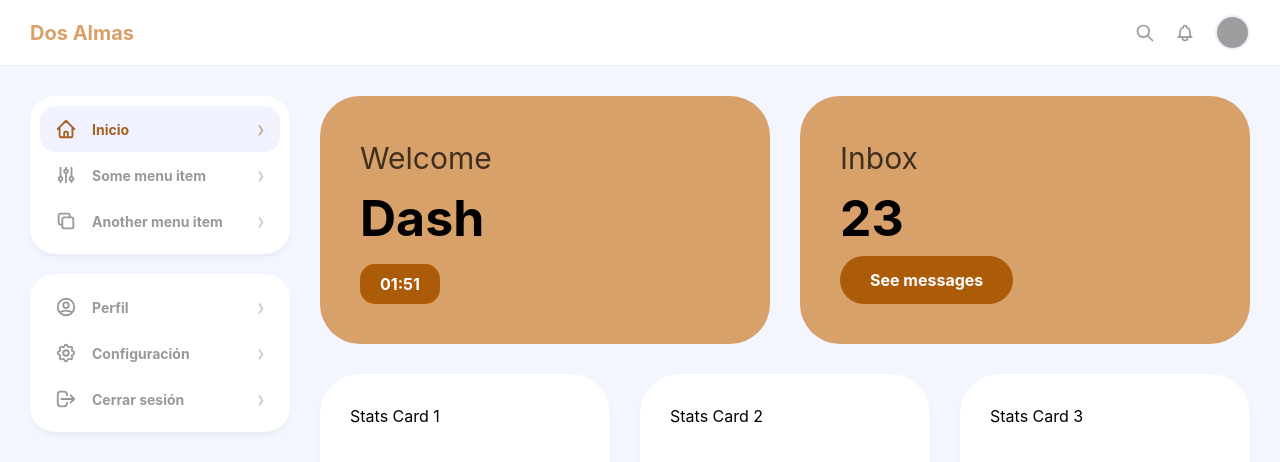
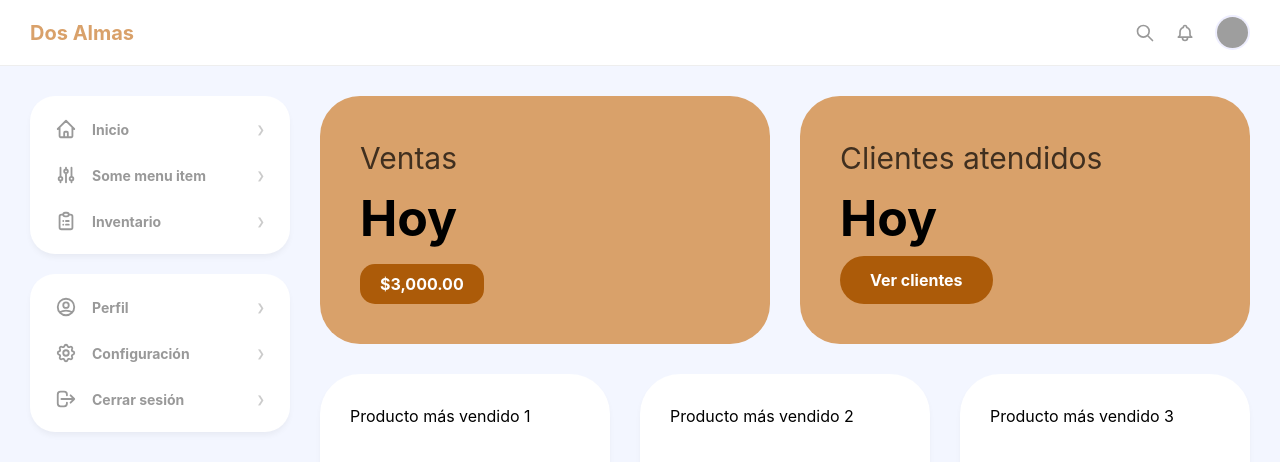
Before and after one commit to sherlody/Men--Dos-Almas-, a React (Vite) app in the folder Menu Dos Almas/: page /dashboard in a window 1280 px wide. Shown: the top 462 px of the page. Built offline with nearby package versions, Linux system fonts and the light colour scheme; grey boxes are pictures that could not be loaded.

Commit message:
pantalla de inventario

```diff
--- a/Menu Dos Almas/src/App.jsx
+++ b/Menu Dos Almas/src/App.jsx
@@ -4,6 +4,8 @@ import {BrowserRouter as Router, Routes, Route} from 'react-router-dom';
 import PaginaPrincipal from './paginas/PaginaPrincipal';
 import Login from './paginas/Login';
 import DashboardEmpleado from './paginas/DashboardEmpleado';
+import DashboardInicio from './paginas/DashboardInicio';
+import Inventario from './paginas/Inventario';
 import DashboardCliente from './paginas/DashboardCliente';
 import PaginaCocinero from './paginas/PaginaCocinero';
 
@@ -12,11 +14,18 @@ function App() {
   return (
     <Router>
       <Routes>
+
+        {/* PUBLICAS */}
         <Route path="/" element={<PaginaPrincipal />} />
         <Route path="/login" element={<Login />} />
         <Route path="/dashboard-cliente" element={<DashboardCliente />} />
-         <Route path="/cocinero" element={<PaginaCocinero />} />
-        <Route path="/dashboard" element={<DashboardEmpleado />} />
+        <Route path="/cocinero" element={<PaginaCocinero />} />
+
+        {/* DASHBOARD (PADRE) */}
+        <Route path="/dashboard" element={<DashboardEmpleado />}>
+          <Route index element={<DashboardInicio />} /> {/* /dashboard */}
+          <Route path="inventario" element={<Inventario />} /> {/* /dashboard/inventario */}
+        </Route>
 
       </Routes>
     </Router>
--- a/Menu Dos Almas/src/paginas/DashboardEmpleado.jsx
+++ b/Menu Dos Almas/src/paginas/DashboardEmpleado.jsx
@@ -1,8 +1,10 @@
 import { useNavigate } from "react-router-dom";
+import { Outlet } from "react-router-dom";
 import './DashboardEmpleado.css';
 import {
   HiOutlineHome, HiOutlineAdjustments, HiOutlineDuplicate,
-  HiOutlineUserCircle, HiOutlineCog, HiOutlineLogout, HiOutlineSearch, HiOutlineBell
+  HiOutlineUserCircle, HiOutlineCog, HiOutlineLogout, HiOutlineSearch, HiOutlineBell,
+  HiOutlineClipboardList
 } from "react-icons/hi";
 
 
@@ -32,45 +34,22 @@ function DashboardEmpleado() {
         {/* SIDEBAR - Siempre visible y con ancho fijo */}
         <aside className="sidebar">
           <div className="sidebar-group">
-            <SidebarItem icon={<HiOutlineHome />} label="Inicio" active />
+            <SidebarItem icon={<HiOutlineHome />} label="Inicio"  onClick={() => navigate("/dashboard")} />
             <SidebarItem icon={<HiOutlineAdjustments />} label="Some menu item" />
-            <SidebarItem icon={<HiOutlineDuplicate />} label="Another menu item" />
+            <SidebarItem icon={<HiOutlineClipboardList />} label="Inventario" onClick={() => navigate("/dashboard/inventario")} />
           </div>
 
           <div className="sidebar-group">
             <SidebarItem icon={<HiOutlineUserCircle />} label="Perfil" />
             <SidebarItem icon={<HiOutlineCog />} label="Configuración" />
-            <SidebarItem icon={<HiOutlineLogout />} label="Cerrar sesión" onClick={() => navigate("/login")} />
+            <SidebarItem icon={<HiOutlineLogout />} label="Cerrar sesión" onClick={() => {localStorage.removeItem("isLoggedIn"); navigate("/login"); }} />
           </div>
         </aside>
 
         {/* CONTENIDO PRINCIPAL - Se ajusta al espacio restante */}
         <main className="main-content">
-          <div className="top-cards">
-            <div className="card welcome-card">
-               <div className="card-info">
-                  <p>Welcome</p>
-                  <h2>Dash</h2>
-               </div>
-               <span className="badge">01:51</span>
-            </div>
+            <Outlet />
 
-            <div className="card inbox-card">
-               <div className="card-info">
-                  <p>Inbox</p>
-                  <h2>23</h2>
-               </div>
-               <button className="btn-primary">See messages</button>
-            </div>
-          </div>
-
-          <div className="stats-grid">
-            {[1, 2, 3].map((i) => (
-              <div key={i} className="stats-card">
-                <h3>Stats Card {i}</h3>
-              </div>
-            ))}
-          </div>
         </main>
       </div>
     </div>
--- /dev/null
+++ b/Menu Dos Almas/src/paginas/DashboardInicio.jsx
@@ -0,0 +1,33 @@
+function DashboardHome() {
+  return (
+    <>
+      <div className="top-cards">
+        <div className="card welcome-card">
+          <div className="card-info">
+            <p>Ventas</p>
+            <h2>Hoy</h2>
+          </div>
+          <span className="badge">$3,000.00</span>
+        </div>
+
+        <div className="card inbox-card">
+          <div className="card-info">
+            <p>Clientes atendidos</p>
+            <h2>Hoy</h2>
+          </div>
+          <button className="btn-primary">Ver clientes</button>
+        </div>
+      </div>
+
+      <div className="stats-grid">
+        {[1, 2, 3].map((i) => (
+          <div key={i} className="stats-card">
+            <h3>Producto más vendido {i}</h3>
+          </div>
+        ))}
+      </div>
+    </>
+  );
+}
+
+export default DashboardHome;
--- /dev/null
+++ b/Menu Dos Almas/src/paginas/Inventario.jsx
@@ -0,0 +1,109 @@
+function Inventario() {
+  const productos = [
+    {
+      id: 1,
+      img: "https://images.unsplash.com/photo-1646753522408-077ef9839300",
+      nombre: "Producto 1",
+      precio: 149,
+    },
+    {
+      id: 2,
+      img: "https://images.unsplash.com/photo-1651950519238-15835722f8bb",
+      nombre: "Producto 2",
+      precio: 149,
+    },
+    {
+      id: 3,
+      img: "https://images.unsplash.com/photo-1651950537598-373e4358d320",
+      nombre: "Producto 3",
+      precio: 149,
+    },
+    {
+      id: 4,
+      img: "https://images.unsplash.com/photo-1651950540805-b7c71869e689",
+      nombre: "Producto 4",
+      precio: 149,
+    },
+    {
+      id: 5,
+      img: "https://images.unsplash.com/photo-1649261191624-ca9f79ca3fc6",
+      nombre: "Producto 5",
+      precio: 149,
+    },
+    {
+      id: 6,
+      img: "https://images.unsplash.com/photo-1649261191606-cb2496e97eee",
+      nombre: "Producto 6",
+      precio: 149,
+    },
+  ];
+
+  return (
+    <div className="p-10 bg-gray-100 min-h-screen max-w-7xl mx-auto">
+      {/* TITULO */}
+      <div className="flex justify-between items-center mb-10">
+        <h1 className="font-bold text-4xl mb-2">
+          Inventario de Productos
+        </h1>
+
+        {/* BOTON AGREGAR */}
+        <button className="bg-blue-600 text-white px-4 py-2 rounded-lg mb-8 hover:bg-blue-700 transition">
+          Agregar nuevo producto
+        </button>
+      </div>
+
+
+      {/* GRID */}
+      <div className="grid grid-cols-4 md:grid-cols-2 lg:grid-cols-3 gap-8">
+
+        {productos.map((producto) => (
+          <div
+            key={producto.id}
+            className="bg-white rounded-2xl shadow-md overflow-hidden hover:shadow-xl transition duration-300"
+          >
+
+            {/* IMAGEN */}
+            <div className="h-72">
+              <img
+                src={producto.img}
+                alt="producto"
+                className=" h-full object-cover"
+              />
+            </div>
+
+            {/* CONTENIDO */}
+            <div className="p-5">
+
+              <p className="text-gray-400 text-xs uppercase mb-1">
+                Brand
+              </p>
+
+              <h2 className="text-lg font-bold text-gray-800">
+                {producto.nombre}
+              </h2>
+
+              {/* PRECIO + BOTON */}
+              <div className="flex items-center justify-between mt-4">
+
+                <div>
+                  <span className="text-lg font-bold text-black">
+                    ${producto.precio}
+                  </span>
+                </div>
+
+                <button className="border px-3 py-1 rounded-lg text-sm hover:bg-gray-100 transition">
+                  Editar
+                </button>
+
+              </div>
+
+            </div>
+          </div>
+        ))}
+
+      </div>
+    </div>
+  );
+}
+
+export default Inventario;
--- a/Menu Dos Almas/src/paginas/Login.jsx
+++ b/Menu Dos Almas/src/paginas/Login.jsx
@@ -1,12 +1,20 @@
-import { useState } from "react";
+import { useState, useEffect } from "react";
 import { useNavigate } from "react-router-dom";
 import "./login.css";
 
 function Login() {
   const [user, setUser] = useState("");
   const [password, setPassword] = useState("");
+  const navigate = useNavigate();
 
-  const navigate = useNavigate();
+  // ✅ Verificar si ya hay sesión iniciada
+  useEffect(() => {
+    const isLoggedIn = localStorage.getItem("isLoggedIn");
+    if (isLoggedIn === "true") {
+      // Aquí puedes decidir a dónde redirigir según tu lógica
+      navigate("/dashboard");
+    }
+  }, [navigate]);
 
   // Validar credenciales y redirigir según el rol
   const handleSubmit = (e) => {
@@ -14,12 +22,14 @@ function Login() {
 
     // 1. Credenciales de Administrador / Dashboard
     if (user === "sherlin123" && password === "toto-122") {
+      localStorage.setItem("isLoggedIn", "true"); // Guardar sesión
       navigate("/dashboard");
     }
 
     // 2. Credenciales para la Pagina del Cocinero
     else if (user === "cocinero123" && password === "soul-2026") {
-      navigate("/cocinero"); // Asegúrate de que esta ruta esté en tu App.js
+      localStorage.setItem("isLoggedIn", "true"); // Guardar sesión
+      navigate("/cocinero");
     }
 
     // 3. Fallo de autenticación
```
